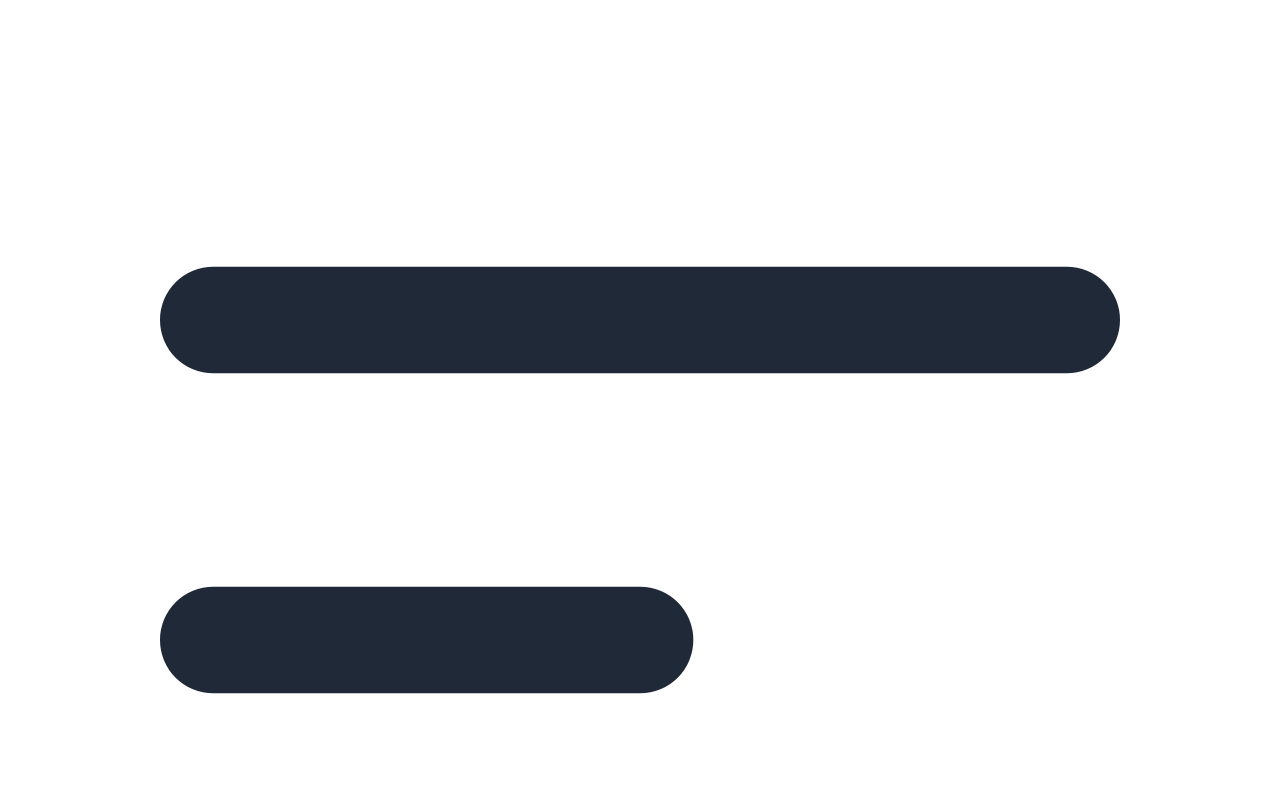
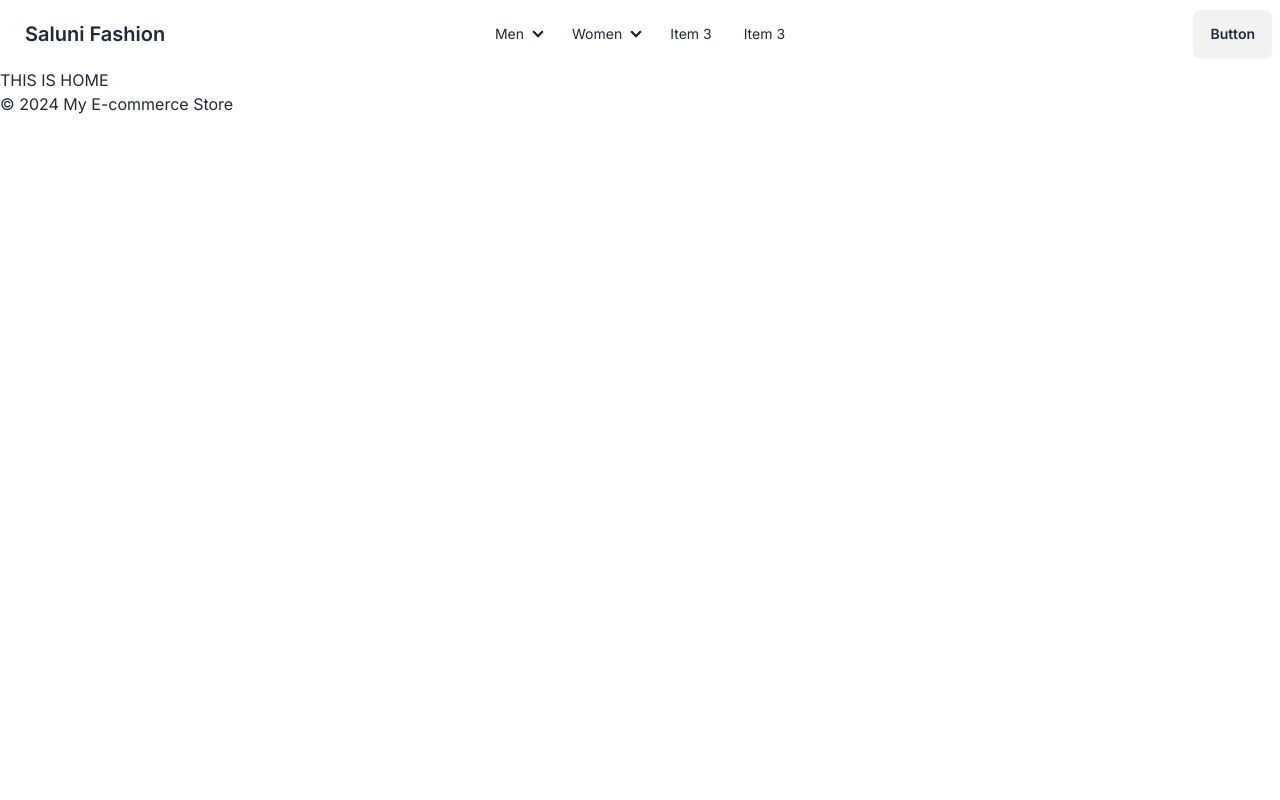
Before and after one commit to BhathiyaPrasad/my-ecommerce-store, a Next.js app: page / in a window 1280 px wide. Shown: the top 800 px of the page. Built offline with nearby package versions, Linux system fonts and the light colour scheme.

Commit message:
Successfully configured tailwind styles

```diff
--- a/tailwind.config.ts
+++ b/tailwind.config.ts
@@ -5,6 +5,7 @@ const config: Config = {
     "./src/pages/**/*.{js,ts,jsx,tsx,mdx}",
     "./src/components/**/*.{js,ts,jsx,tsx,mdx}",
     "./src/app/**/*.{js,ts,jsx,tsx,mdx}",
+    "./components/**/*.{ts,js,jsx,tsx,mdx}"
   ],
   theme: {
     extend: {
```
